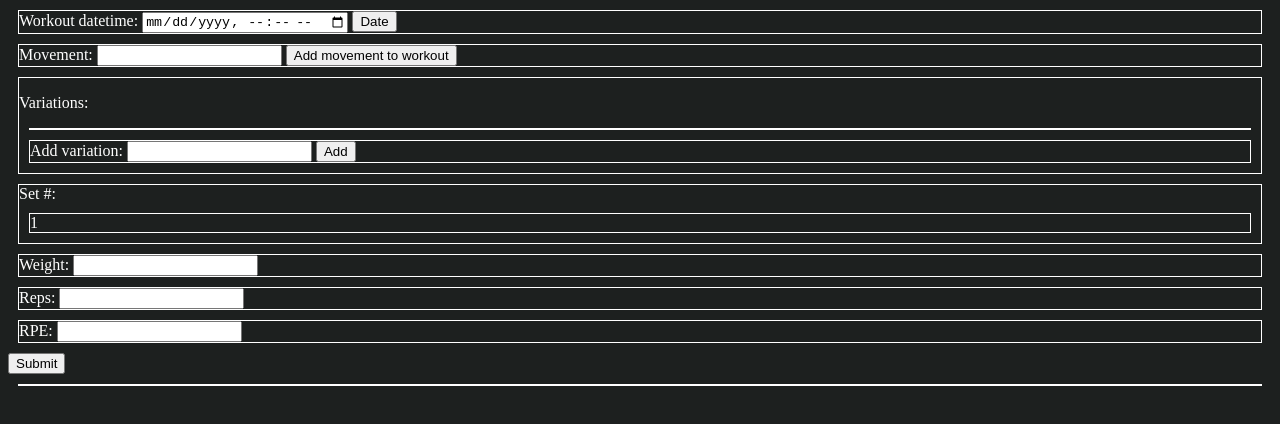
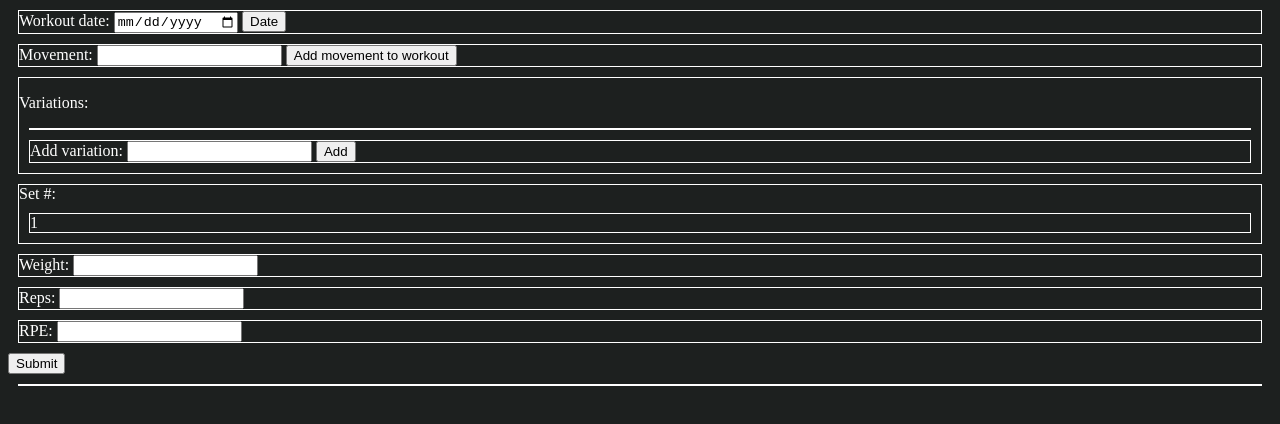
Before and after one commit to gregoryls/workout-tracker, a website built with webpack: page src/index.html in a window 1280 px wide. Built offline with nearby package versions, Linux system fonts and the light colour scheme.

Commit message:
change datetime input to date

```diff
--- a/src/index.html
+++ b/src/index.html
@@ -9,8 +9,8 @@
   <body>
     <form onsubmit="return false" id="testForm">
       <div id="dateWrap">
-        <label for="dateInput">Workout datetime:</label>
-        <input type="datetime-local" id="dateInput" />
+        <label for="dateInput">Workout date:</label>
+        <input type="date" id="dateInput" />
         <button id="dateButton">Date</button>
       </div>
 
```
Also changed, not shown: dist/index.html.
